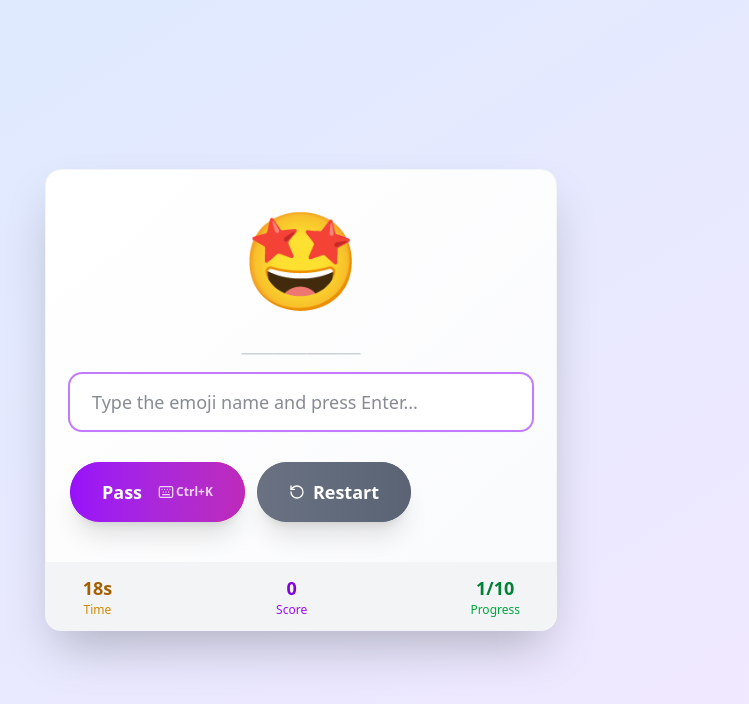
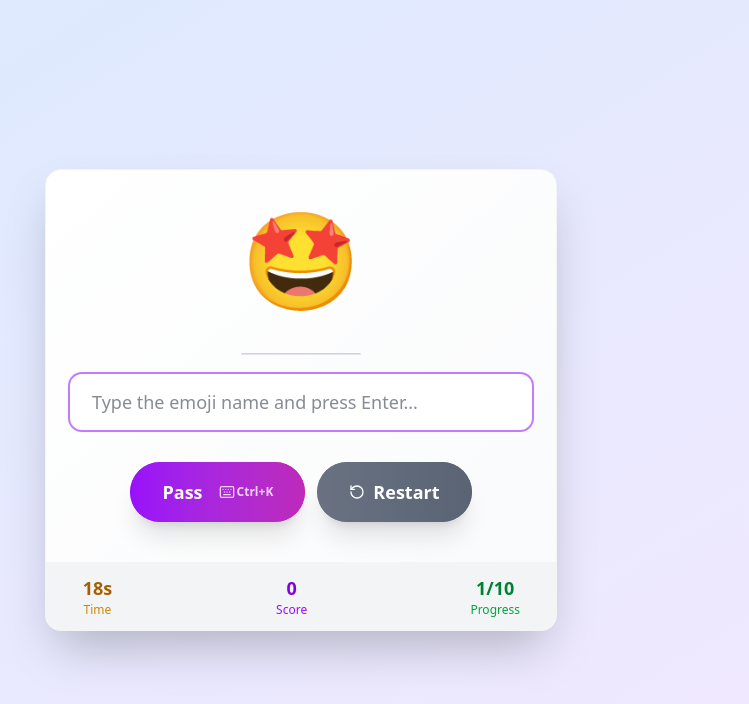
Before and after one commit to hu0p/emoji-guess, a React (Vite) app in the folder frontend/: page / in a window 1280 px wide. Both pictures are taken after a click on the button "Start Game". Shown: the top 704 px of the page, without its empty margins (339-1088 px from the left). Built offline with nearby package versions, Linux system fonts and the light colour scheme.

Commit message:
fix button alignment

```diff
--- a/frontend/src/components/GamePlay.jsx
+++ b/frontend/src/components/GamePlay.jsx
@@ -181,7 +181,7 @@ export default function GamePlay() {
         </div>
       </div>
 
-      <div className="flex flex-col sm:flex-row gap-3 mb-4 mt-4 w-full">
+      <div className="flex flex-col sm:flex-row gap-3 mb-4 mt-4 w-full sm:w-auto sm:justify-center">
         <button
           onClick={handleSkip}
           aria-label={`Pass this emoji${!isMobileDevice ? ` (${isMacPlatform ? 'Cmd' : 'Ctrl'}+K)` : ''}`}
```
